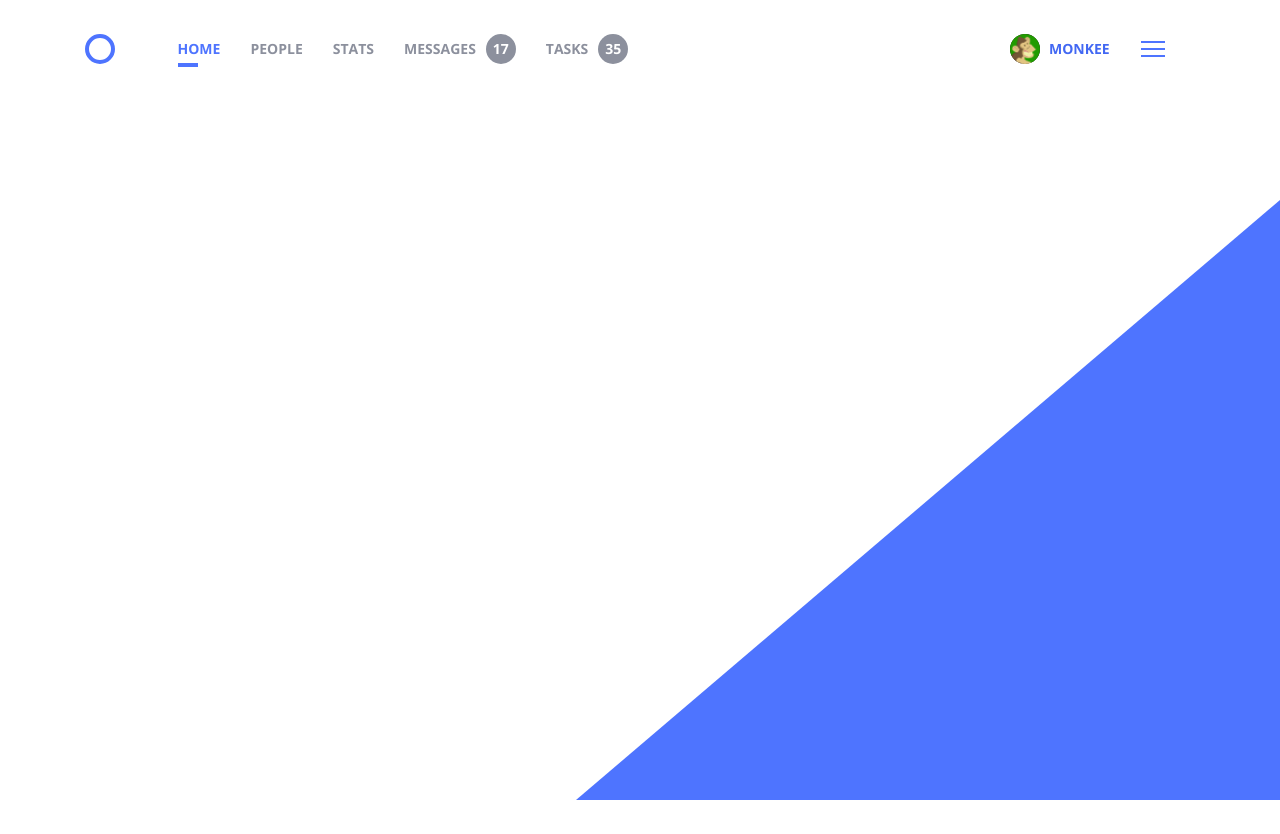
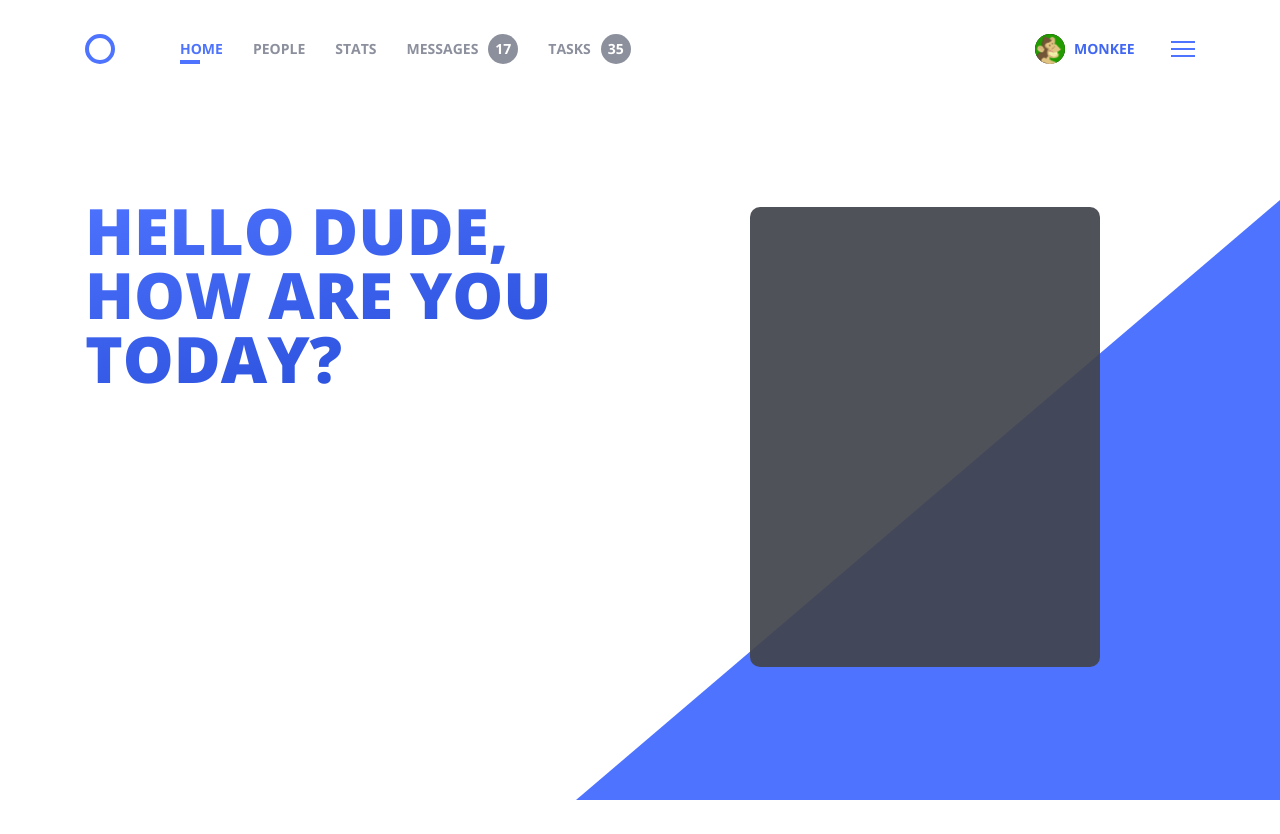
Before and after one commit to Maciejf85/twoheads_test, a website: page index.html in a window 1280 px wide. Drawn offline with nearby package versions, Linux system fonts and the light colour scheme.

Commit message:
divided main section in half, section left header, section right calendar outline

```diff
--- a/index.html
+++ b/index.html
@@ -15,7 +15,7 @@
   <body>
     <div class="container">
       <nav class="nav">
-      <div class="row col-lg-12">
+      <div class="row">
             <div class="col-lg-1">
               <div class="nav__logo"></div>
             </div>
@@ -53,6 +53,27 @@
         </nav>
     </div>
         <!-- / navigation -->
+
+    <div class="container">
+      <main class='main'>
+      <div class="row">
+        <div class="col-7">
+          <section class="main__section-left">
+            <h1 class="main__section-left-header">hello dude, how are you today?</h1>
+          </section>
+        </div>
+        <div class="col-5">
+            <section class="main__section-right">
+              <div class="calendar">
+                <div class="calendar__currentDate"></div>
+                <div class="calendar__currentMonth"></div>
+                <div class="calendar__daysList"></div>
+              </div>
+            </section>
+        </div>
+      </div>
+      </main>
+    </div>
     <div class="background">
       <div class="background__triangle"></div>
     </div>
--- a/scss/main.scss
+++ b/scss/main.scss
@@ -7,7 +7,6 @@ body {
 }
 .container {
   position: relative;
-  padding: 0;
 }
 .nav {
   margin-top: 34px;
@@ -48,7 +47,7 @@ body {
 
         &::before {
           position: absolute;
-          bottom: -3px;
+          bottom: 0;
           left: 0;
           content: "";
           display: block;
@@ -100,6 +99,7 @@ body {
   bottom: 0;
   width: 704px;
   height: 694px;
+  z-index: -1;
   //   border: 1px dotted black;
 
   &__triangle {
@@ -112,3 +112,33 @@ body {
     border-left: 704px solid transparent;
   }
 }
+
+.main {
+  margin-top: 135px;
+  // border: 1px dotted black;
+
+  &__section-left {
+    &-header {
+      max-width: 470px;
+      font-size: 64px;
+      font-weight: 800;
+      text-transform: uppercase;
+      background: linear-gradient(166deg, #4e74ff -3%, #2046d1 118%);
+      background-clip: text;
+      -webkit-text-fill-color: transparent;
+    }
+  }
+  &__section-right {
+    .calendar {
+      display: flex;
+      flex-direction: column;
+      width: 350px;
+      height: 460px;
+      margin: 8px 0;
+      padding: 5px 0 0;
+      opacity: 0.92;
+      border-radius: 10px;
+      background-color: #42444d;
+    }
+  }
+}
```
Also changed, not shown: css/main.css, 1 other file.
